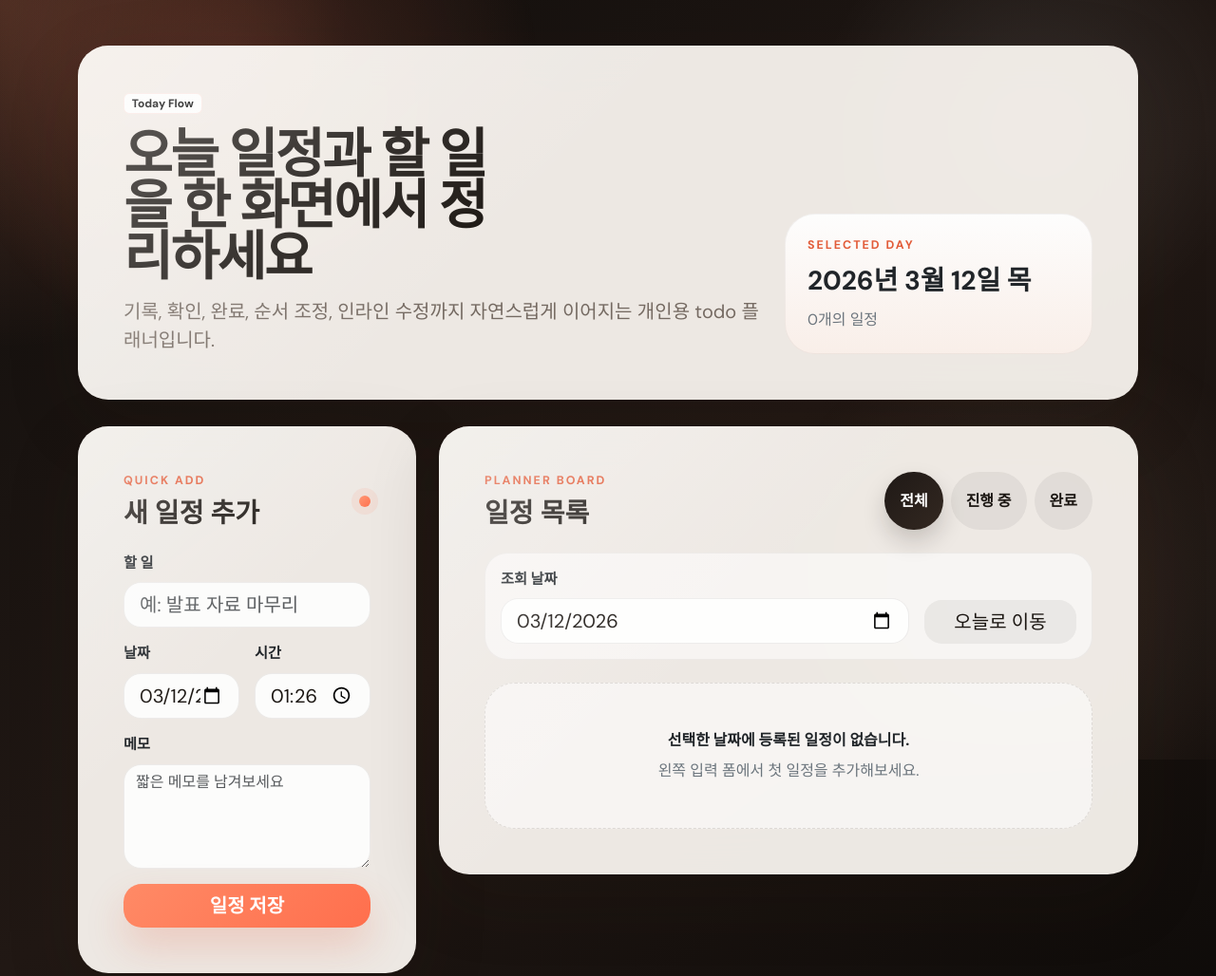
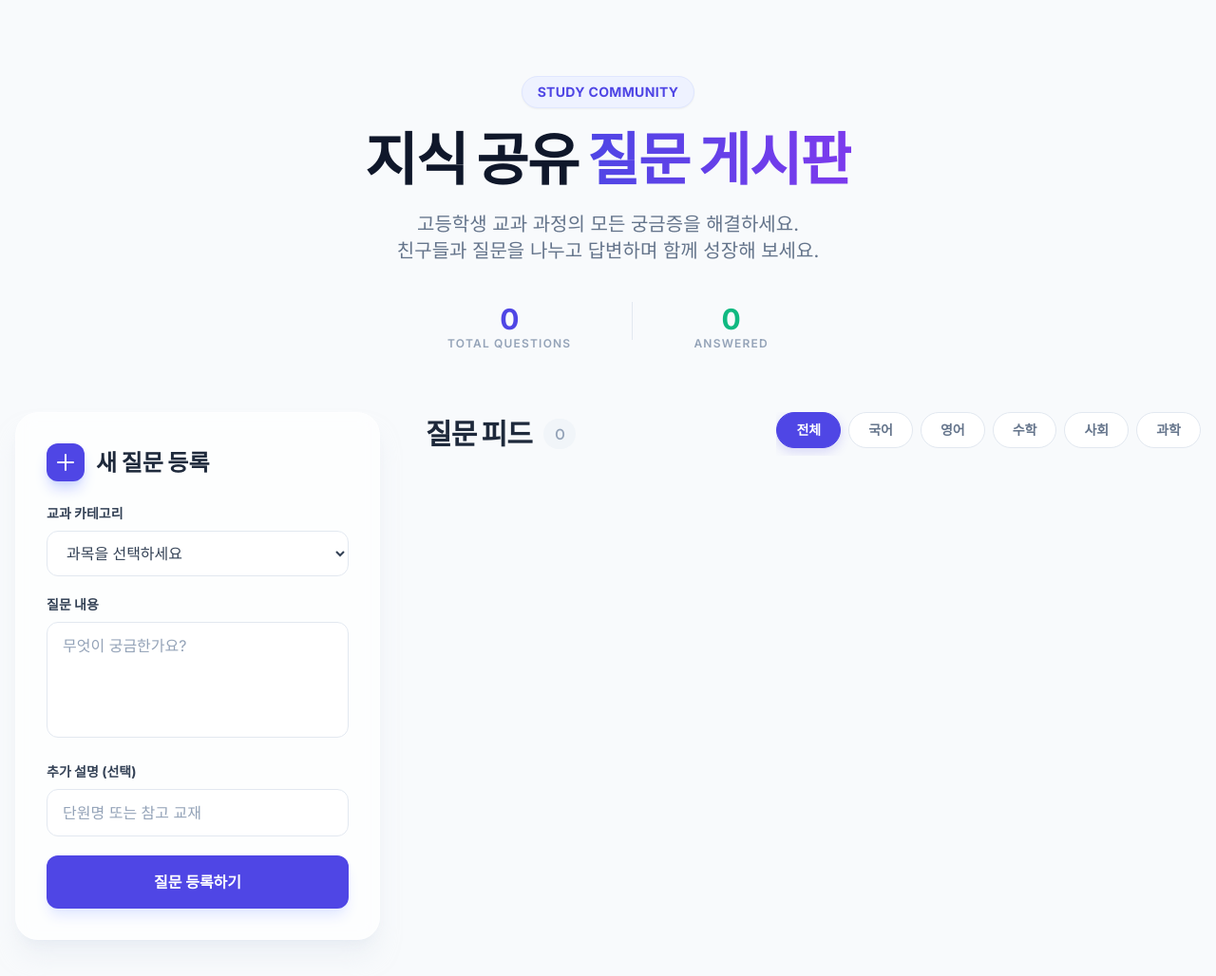
Before and after one commit to ksh2530-hue/20260311, a plain HTML site: page index.html in a window 1280 px wide. Shown: the top 1028 px of the page at 95% size. Drawn offline with nearby package versions, Linux system fonts and the light colour scheme; some packages are replaced by stand-ins of ours; a script that the page names is missing.

Commit message:
Update index.html

```diff
--- a/index.html
+++ b/index.html
@@ -3,166 +3,189 @@
 <head>
   <meta charset="UTF-8" />
   <meta name="viewport" content="width=device-width, initial-scale=1.0" />
-  <title>Today Flow</title>
-  <link rel="preconnect" href="https://fonts.googleapis.com" />
-  <link rel="preconnect" href="https://fonts.gstatic.com" crossorigin />
-  <link
-    href="https://fonts.googleapis.com/css2?family=DM+Sans:wght@400;500;700&family=Space+Grotesk:wght@500;700&display=swap"
-    rel="stylesheet"
-  />
-  <link
-    href="https://cdn.jsdelivr.net/npm/bootstrap@5.3.3/dist/css/bootstrap.min.css"
-    rel="stylesheet"
-  />
+  <title>EduQ&A | 프리미엄 교과 질문 게시판</title>
+  <!-- Tailwind CSS CDN -->
   <script src="https://cdn.tailwindcss.com"></script>
-  <script>
-    tailwind.config = {
-      theme: {
-        extend: {
-          colors: {
-            sand: "#f6efe7",
-            ink: "#191512",
-            coral: "#ff7a59",
-            mist: "#fffdf9"
-          },
-          fontFamily: {
-            display: ["Space Grotesk", "sans-serif"],
-            body: ["DM Sans", "sans-serif"]
-          },
-          boxShadow: {
-            soft: "0 24px 80px rgba(44, 28, 16, 0.14)"
+  <!-- SweetAlert2 CDN -->
+  <script src="https://cdn.jsdelivr.net/npm/sweetalert2@11"></script>
+  <!-- Google Fonts -->
+  <link href="https://fonts.googleapis.com/css2?family=Inter:wght@300;400;500;600;700&family=Outfit:wght@500;600;700;800&display=swap" rel="stylesheet">
+  <style>
+    body { font-family: 'Inter', sans-serif; }
+    h1, h2, h3 { font-family: 'Outfit', sans-serif; }
+    .glass-effect {
+      background: rgba(255, 255, 255, 0.7);
+      backdrop-filter: blur(10px);
+      -webkit-backdrop-filter: blur(10px);
+      border: 1px solid rgba(255, 255, 255, 0.3);
     }
-        }
-      }
-    };
-  </script>
-  <link rel="stylesheet" href="style.css" />
+  </style>
 </head>
-<body class="bg-stone-950">
-  <div class="page-backdrop"></div>
-  <div class="container-xl py-4 py-lg-5 position-relative">
-    <section class="hero-surface rounded-5 p-4 p-lg-5 shadow-soft">
-      <div class="row g-4 align-items-end">
-        <div class="col-lg-8">
-          <span class="badge text-bg-light hero-badge mb-3">Today Flow</span>
-          <h1 class="display-4 fw-semibold hero-title mb-3">오늘 일정과 할 일을 한 화면에서 정리하세요</h1>
-          <p class="lead hero-copy mb-0">
-            기록, 확인, 완료, 순서 조정, 인라인 수정까지 자연스럽게 이어지는 개인용 todo 플래너입니다.
+<body class="bg-slate-50 min-h-screen text-slate-900 selection:bg-indigo-100 selection:text-indigo-700">
+
+  <div class="max-w-7xl mx-auto px-4 py-12 md:py-20">
+    <!-- Header Section -->
+    <header class="text-center mb-16 animate-[fadeInDown_0.6s_ease-out]">
+      <span class="inline-block bg-indigo-50 text-indigo-600 px-4 py-1.5 rounded-full text-sm font-bold tracking-wide mb-6 shadow-sm border border-indigo-100">
+        STUDY COMMUNITY
+      </span>
+      <h1 class="text-5xl md:text-6xl font-extrabold text-slate-900 mb-6 tracking-tight">
+        지식 공유 <span class="bg-clip-text text-transparent bg-gradient-to-r from-indigo-600 to-violet-600">질문 게시판</span>
+      </h1>
+      <p class="text-lg md:text-xl text-slate-500 max-w-2xl mx-auto mb-10 leading-relaxed">
+        고등학생 교과 과정의 모든 궁금증을 해결하세요. <br class="hidden md:block">
+        친구들과 질문을 나누고 답변하며 함께 성장해 보세요.
       </p>
+
+      <!-- Stats -->
+      <div class="flex flex-wrap justify-center gap-8 md:gap-16">
+        <div class="flex flex-col items-center">
+          <span class="text-3xl font-bold text-indigo-600" id="total-questions">0</span>
+          <span class="text-xs uppercase tracking-widest font-semibold text-slate-400">Total Questions</span>
         </div>
-        <div class="col-lg-4">
-          <div class="hero-summary card border-0 rounded-5">
-            <div class="card-body p-4">
-              <p class="text-uppercase small fw-bold summary-label mb-2">Selected Day</p>
-              <strong id="selectedDateLabel" class="d-block fs-3 mb-2"></strong>
-              <span id="taskSummary" class="text-secondary">0개의 일정</span>
+        <div class="w-px h-10 bg-slate-200 hidden md:block"></div>
+        <div class="flex flex-col items-center">
+          <span class="text-3xl font-bold text-emerald-500" id="answered-count">0</span>
+          <span class="text-xs uppercase tracking-widest font-semibold text-slate-400">Answered</span>
         </div>
       </div>
+    </header>
+
+    <main class="grid grid-cols-1 lg:grid-cols-12 gap-12 items-start">
+      <!-- Left Sidebar: Question Form -->
+      <aside class="lg:col-span-4 sticky top-8">
+        <div class="glass-effect rounded-3xl p-8 shadow-xl shadow-slate-200/50">
+          <div class="flex items-center gap-3 mb-6">
+            <div class="w-10 h-10 rounded-xl bg-indigo-600 flex items-center justify-center text-white shadow-lg shadow-indigo-200">
+              <svg xmlns="http://www.w3.org/2000/svg" class="w-6 h-6" fill="none" viewBox="0 0 24 24" stroke="currentColor">
+                <path stroke-linecap="round" stroke-linejoin="round" stroke-width="2" d="M12 4v16m8-8H4" />
+              </svg>
             </div>
-      </div>
-    </section>
-
-    <main class="row g-4 mt-1">
-      <section class="col-lg-4">
-        <div class="planner-card card border-0 rounded-5 shadow-soft h-100">
-          <div class="card-body p-4 p-xl-5">
-            <div class="d-flex justify-content-between align-items-center mb-4">
-              <div>
-                <p class="section-kicker mb-2">Quick Add</p>
-                <h2 class="h3 fw-semibold mb-0">새 일정 추가</h2>
-              </div>
-              <div class="mini-dot"></div>
+            <h2 class="text-2xl font-bold text-slate-800">새 질문 등록</h2>
           </div>
 
-            <form id="taskForm" class="vstack gap-3">
-              <label class="form-label-wrap">
-                <span class="form-label-text">할 일</span>
-                <input id="taskTitle" name="title" type="text" maxlength="80" placeholder="예: 발표 자료 마무리" class="form-control form-control-lg app-input" required />
-              </label>
+          <form id="question-form" class="space-y-5">
+            <div>
+              <label for="subject" class="block text-sm font-bold text-slate-700 mb-2">교과 카테고리</label>
+              <select id="subject" class="w-full bg-white border border-slate-200 rounded-xl px-4 py-3 text-slate-700 font-medium focus:ring-4 focus:ring-indigo-100 focus:border-indigo-500 transition-all outline-none" required>
+                <option value="" disabled selected>과목을 선택하세요</option>
+                <option value="국어">국어</option>
+                <option value="영어">영어</option>
+                <option value="수학">수학</option>
+                <option value="사회">사회</option>
+                <option value="과학">과학</option>
+                <option value="기타">기타</option>
+              </select>
+            </div>
 
-              <div class="row g-3">
-                <div class="col-sm-6">
-                  <label class="form-label-wrap">
-                    <span class="form-label-text">날짜</span>
-                    <input id="taskDate" name="date" type="date" class="form-control form-control-lg app-input" required />
-                  </label>
+            <div>
+              <label for="question-text" class="block text-sm font-bold text-slate-700 mb-2">질문 내용</label>
+              <textarea id="question-text" rows="4" class="w-full bg-white border border-slate-200 rounded-xl px-4 py-3 text-slate-700 placeholder:text-slate-400 focus:ring-4 focus:ring-indigo-100 focus:border-indigo-500 transition-all outline-none resize-none" placeholder="무엇이 궁금한가요?" required></textarea>
             </div>
-                <div class="col-sm-6">
-                  <label class="form-label-wrap">
-                    <span class="form-label-text">시간</span>
-                    <input id="taskTime" name="time" type="time" class="form-control form-control-lg app-input" />
-                  </label>
+
+            <div>
+              <label for="context" class="block text-sm font-bold text-slate-700 mb-2">추가 설명 (선택)</label>
+              <input id="context" type="text" class="w-full bg-white border border-slate-200 rounded-xl px-4 py-3 text-slate-700 placeholder:text-slate-400 focus:ring-4 focus:ring-indigo-100 focus:border-indigo-500 transition-all outline-none" placeholder="단원명 또는 참고 교재" />
+            </div>
+
+            <button type="submit" class="w-full bg-indigo-600 hover:bg-indigo-700 text-white font-bold py-4 rounded-xl shadow-lg shadow-indigo-100 transform active:scale-[0.98] transition-all flex items-center justify-center gap-2">
+              질문 등록하기
+            </button>
+          </form>
+        </div>
+      </aside>
+
+      <!-- Right Content: Question List -->
+      <section class="lg:col-span-8">
+        <div class="flex flex-col md:flex-row md:items-center justify-between gap-6 mb-10">
+          <h2 class="text-3xl font-extrabold text-slate-800 tracking-tight flex items-center gap-3">
+            질문 피드
+            <span class="text-base font-normal text-slate-400 bg-slate-100 px-3 py-1 rounded-full" id="feed-count">0</span>
+          </h2>
+
+          <div class="flex gap-2 overflow-x-auto pb-2 scrollbar-none" id="subject-filters">
+            <button class="px-5 py-2 rounded-full border border-slate-200 bg-white text-sm font-bold text-slate-500 hover:border-indigo-500 hover:text-indigo-600 transition-all active-filter whitespace-nowrap active" data-subject="all">전체</button>
+            <button class="px-5 py-2 rounded-full border border-slate-200 bg-white text-sm font-bold text-slate-500 hover:border-indigo-500 hover:text-indigo-600 transition-all whitespace-nowrap" data-subject="국어">국어</button>
+            <button class="px-5 py-2 rounded-full border border-slate-200 bg-white text-sm font-bold text-slate-500 hover:border-indigo-500 hover:text-indigo-600 transition-all whitespace-nowrap" data-subject="영어">영어</button>
+            <button class="px-5 py-2 rounded-full border border-slate-200 bg-white text-sm font-bold text-slate-500 hover:border-indigo-500 hover:text-indigo-600 transition-all whitespace-nowrap" data-subject="수학">수학</button>
+            <button class="px-5 py-2 rounded-full border border-slate-200 bg-white text-sm font-bold text-slate-500 hover:border-indigo-500 hover:text-indigo-600 transition-all whitespace-nowrap" data-subject="사회">사회</button>
+            <button class="px-5 py-2 rounded-full border border-slate-200 bg-white text-sm font-bold text-slate-500 hover:border-indigo-500 hover:text-indigo-600 transition-all whitespace-nowrap" data-subject="과학">과학</button>
           </div>
         </div>
 
-              <label class="form-label-wrap">
-                <span class="form-label-text">메모</span>
-                <textarea id="taskNote" name="note" rows="4" maxlength="200" placeholder="짧은 메모를 남겨보세요" class="form-control app-input app-textarea"></textarea>
-              </label>
-
-              <button type="submit" class="btn btn-lg submit-btn w-100">일정 저장</button>
-            </form>
-          </div>
-        </div>
-      </section>
-
-      <section class="col-lg-8">
-        <div class="planner-card card border-0 rounded-5 shadow-soft">
-          <div class="card-body p-4 p-xl-5">
-            <div class="d-flex flex-column flex-xl-row justify-content-between gap-3 mb-4">
-              <div>
-                <p class="section-kicker mb-2">Planner Board</p>
-                <h2 class="h3 fw-semibold mb-0">일정 목록</h2>
-              </div>
-              <div class="d-flex flex-wrap gap-2">
-                <button class="btn filter-chip active" data-filter="all" type="button">전체</button>
-                <button class="btn filter-chip" data-filter="active" type="button">진행 중</button>
-                <button class="btn filter-chip" data-filter="done" type="button">완료</button>
-              </div>
-            </div>
-
-            <div class="toolbar-shell d-flex flex-column flex-md-row gap-3 align-items-md-end mb-4">
-              <label class="form-label-wrap flex-grow-1">
-                <span class="form-label-text">조회 날짜</span>
-                <input id="selectedDate" type="date" class="form-control form-control-lg app-input" />
-              </label>
-              <button id="todayButton" class="btn today-btn btn-lg" type="button">오늘로 이동</button>
-            </div>
-
-            <ul id="taskList" class="task-list list-unstyled mb-0"></ul>
-            <div id="emptyState" class="empty-shell text-center rounded-5 p-5">
-              <p class="mb-2 fw-semibold">선택한 날짜에 등록된 일정이 없습니다.</p>
-              <span class="text-secondary">왼쪽 입력 폼에서 첫 일정을 추가해보세요.</span>
-            </div>
-          </div>
+        <div class="space-y-6" id="question-list">
+          <!-- Question cards will be injected here -->
         </div>
       </section>
     </main>
   </div>
 
-  <template id="taskItemTemplate">
-    <li class="task-item">
-      <button class="drag-handle" type="button" aria-label="순서 이동" draggable="true">
-        <span></span>
-        <span></span>
-        <span></span>
+  <!-- Question Card Template (Hidden) -->
+  <template id="question-template">
+    <div class="group bg-white rounded-3xl p-6 md:p-8 border border-slate-100 shadow-sm hover:shadow-xl hover:border-indigo-200 transition-all duration-300 cursor-pointer animate-[fadeInUp_0.4s_ease-out]">
+      <div class="flex justify-between items-start mb-5">
+        <span class="subject-tag text-[11px] font-extrabold px-3 py-1 rounded-lg uppercase tracking-wider">과목</span>
+        <div class="flex items-center gap-2">
+          <span class="status-badge flex items-center gap-1.5 text-xs font-bold text-slate-400">
+            <span class="w-1.5 h-1.5 rounded-full bg-slate-200"></span>
+            대기 중
+          </span>
+        </div>
+      </div>
+
+      <h3 class="question-title text-xl font-bold text-slate-800 mb-3 group-hover:text-indigo-600 transition-colors leading-snug">질문 내용이 여기에 들어갑니다.</h3>
+      <p class="context-info text-sm text-slate-400 mb-6 font-medium">추가 맥락 정보</p>
+
+      <div class="card-details hidden section-expand">
+        <div class="pt-6 border-t border-slate-50">
+          <h4 class="text-xs uppercase tracking-widest font-black text-slate-300 mb-6">REPLIES</h4>
+          <div class="answers-container space-y-4 mb-8">
+            <!-- Answers go here -->
+          </div>
+
+          <div class="flex gap-3">
+            <button class="btn-answer w-full bg-slate-900 hover:bg-indigo-600 text-white font-bold py-3 px-6 rounded-xl transition-all flex items-center justify-center gap-2">
+              <svg xmlns="http://www.w3.org/2000/svg" class="w-4 h-4" fill="none" viewBox="0 0 24 24" stroke="currentColor">
+                <path stroke-linecap="round" stroke-linejoin="round" stroke-width="2.5" d="M3 10h10a8 8 0 018 8v2M3 10l6 6m-6-6l6-6" />
+              </svg>
+              답변 달기
             </button>
-      <label class="check-wrap">
-        <input class="task-toggle" type="checkbox" />
-        <span class="checkmark"></span>
-      </label>
-      <div class="task-content">
-        <div class="task-topline">
-          <strong class="task-title"></strong>
-          <span class="task-time badge rounded-pill"></span>
           </div>
-        <p class="task-note"></p>
         </div>
-      <button class="edit-btn" type="button" aria-label="수정">수정</button>
-      <button class="delete-btn" type="button" aria-label="삭제">삭제</button>
-    </li>
+      </div>
+    </div>
   </template>
 
-  <script src="script.js" defer></script>
+  <!-- Main Script -->
+  <script type="module" src="script.js"></script>
+  <style>
+    @keyframes fadeInDown {
+      from { opacity: 0; transform: translateY(-20px); }
+      to { opacity: 1; transform: translateY(0); }
+    }
+    @keyframes fadeInUp {
+      from { opacity: 0; transform: translateY(20px); }
+      to { opacity: 1; transform: translateY(0); }
+    }
+    .active-filter.active {
+      background: #4f46e5;
+      color: white;
+      border-color: #4f46e5;
+      box-shadow: 0 4px 12px rgba(79, 70, 229, 0.2);
+    }
+    .section-expand {
+      animation: expand 0.3s ease-out forwards;
+    }
+    @keyframes expand {
+      from { opacity: 0; height: 0; }
+      to { opacity: 1; height: auto; }
+    }
+    .subject-수학 { background: #fee2e2; color: #dc2626; }
+    .subject-과학 { background: #dcfce7; color: #16a34a; }
+    .subject-사회 { background: #fef9c3; color: #ca8a04; }
+    .subject-영어 { background: #e0f2fe; color: #0284c7; }
+    .subject-국어 { background: #ede9fe; color: #7c3aed; }
+    .subject-기타 { background: #f1f5f9; color: #475569; }
+  </style>
 </body>
 </html>
```
Lines whose indentation alone changed are shown as unchanged.
